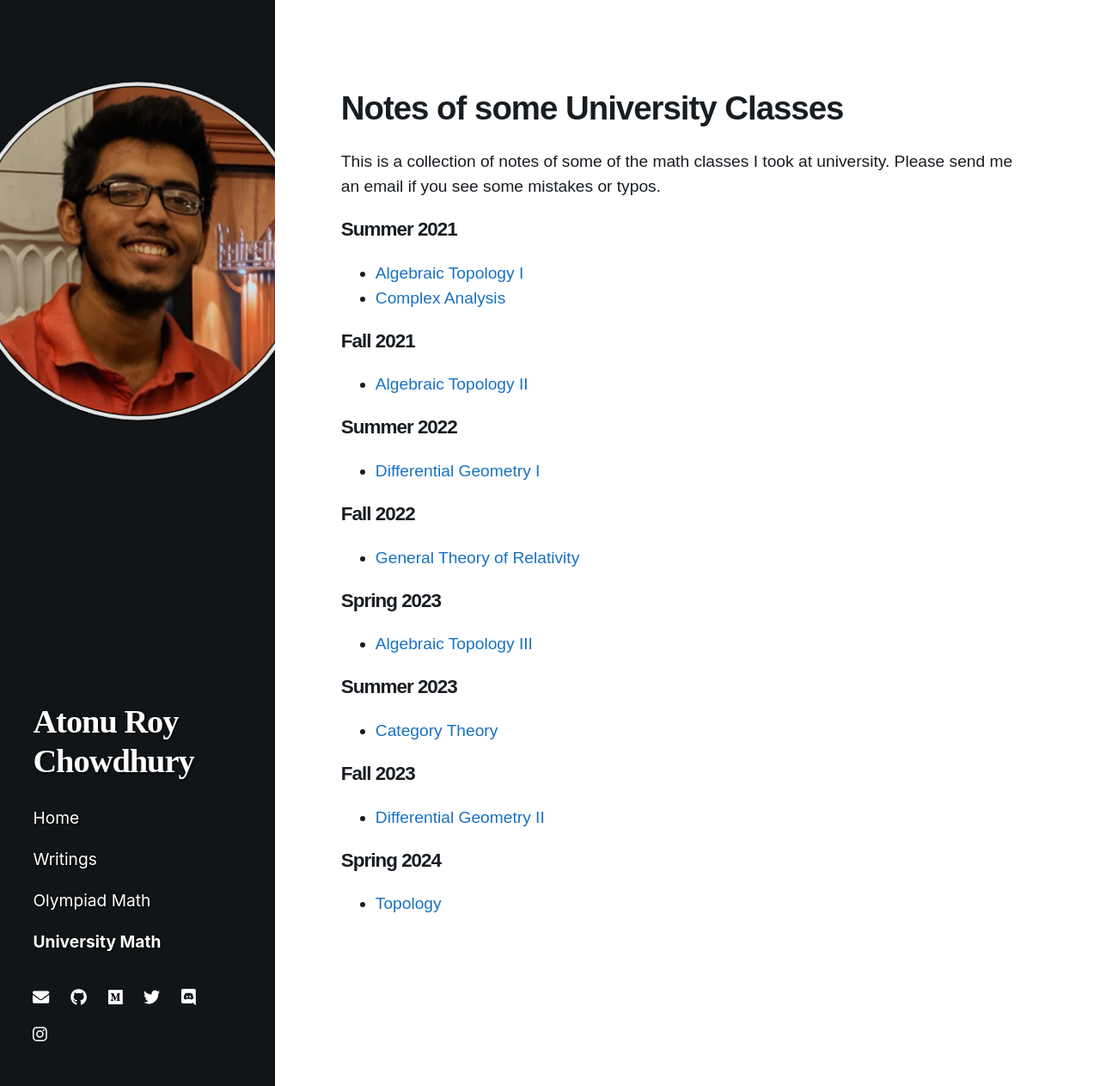
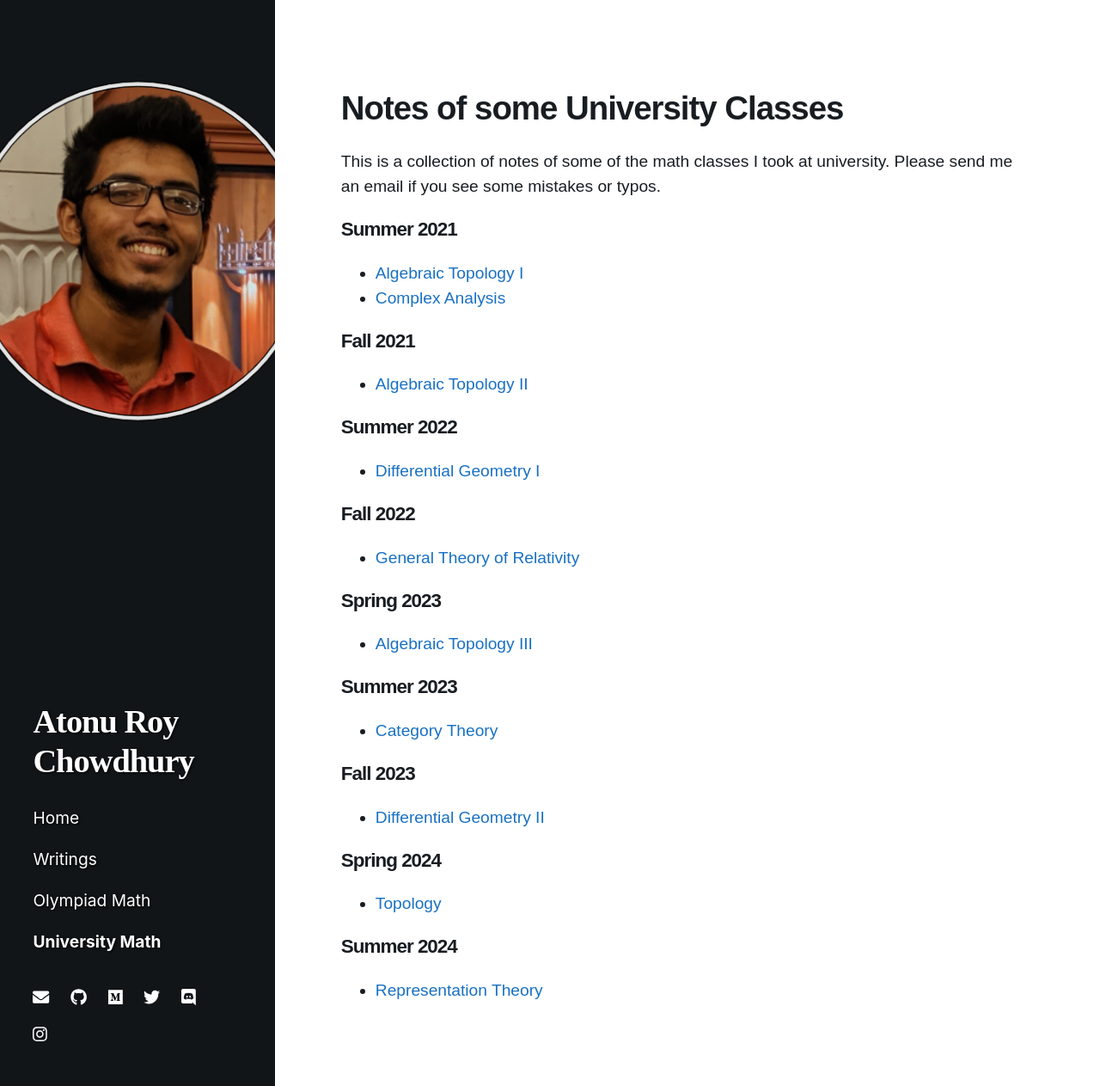
Before and after one commit to atonurc/atonurc.github.io, a Jekyll site: the page built from unimath.markdown, in a window 1280 px wide and 1263 px high. Shown: the whole window at 86% size. Built offline with Jekyll 4.4.1, drawn with Linux system fonts in a browser that asks for light colours; nearby versions of some CDN libraries.

Commit message:
updated unimath page

```diff
--- a/unimath.markdown
+++ b/unimath.markdown
@@ -41,3 +41,6 @@ This is a collection of notes of some of the math classes I took at university.
 
 ### Spring 2024
  - [Topology](https://atonurc.github.io/assets/MAT411_Top.pdf)
+
+### Summer 2024
+ - [Representation Theory](https://atonurc.github.io/assets/MAT440_RT.pdf)
```
